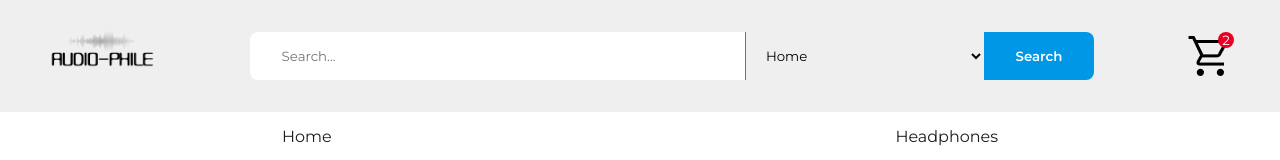
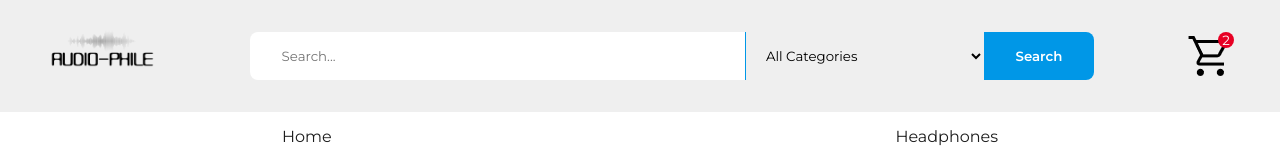
Before and after one commit to ivomasi/audio-phile, a React (Create React App) app: page / in a window 1280 px wide. Shown: the top 160 px of the page. Built offline with nearby package versions, Linux system fonts and the light colour scheme.

Commit message:
create select element with styles for search form

```diff
--- a/src/components/SearchBar/SearchBar.js
+++ b/src/components/SearchBar/SearchBar.js
@@ -12,44 +12,48 @@ import { StyledInput as Input } from "../../shared/Input/Input";
 import colors from "../../styled-system/colors.js";
 import Button from "../Button.js/Button";
 
+
 function SearchBar() {
-	const [selectValue, setSelectValue] = useState("");
-	const [searchTextField, setSearchTextField] = useState("")
+	const [selectValue, setSelectValue] = useState("all");
+	const [searchTextField, setSearchTextField] = useState("");
+
+
 
 	const handleCatChange = (e) => {
 		const selectedOption = e.target.value;
 
-		setSelectValue(selectedOption)
+		setSelectValue(selectedOption);
 	};
 
 	const handleTextChange = (e) => {
-		const text = e.target.value
-		setSearchTextField(text)
-	}
+		const text = e.target.value;
+		setSearchTextField(text.trim());
+	};
 
 	const handleSubmit = (e) => {
 		e.preventDefault();
 
 		const query = {
 			category: selectValue,
-			search: searchTextField
-		}
+			search: searchTextField,
+		};
 
-		console.log(query)
+		console.log(query);
 	};
 
 	return (
 		<Search onSubmit={handleSubmit}>
-			<SearchText type="text" placeholder="search..." onChange={handleTextChange}></SearchText>
+			<SearchText type="text" placeholder="search..." onChange={handleTextChange} required></SearchText>
 			<SearchCat name="categories" value={selectValue} onChange={handleCatChange}>
+				<option value="all">all categories</option>
 				{routing.map((route, i) => {
 					return (
 						<option key={i} value={route.name}>
-							{route.name}
+						{route.name}
 						</option>
-					);
-				})}
-			</SearchCat>
+						);
+					})}
+				</SearchCat>
 			<Button type="submit" text="search" primary size="lg" />
 		</Search>
 	);
@@ -67,6 +71,8 @@ const SearchText = styled(Input)`
 	height: 100%;
 `;
 
+
+
 const SearchCat = styled.select`
 	flex-basis: 25%;
 	box-sizing: content-box;
```
